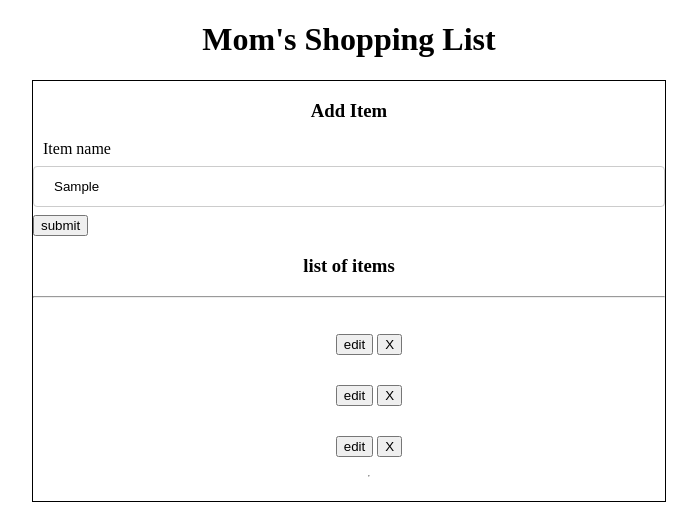
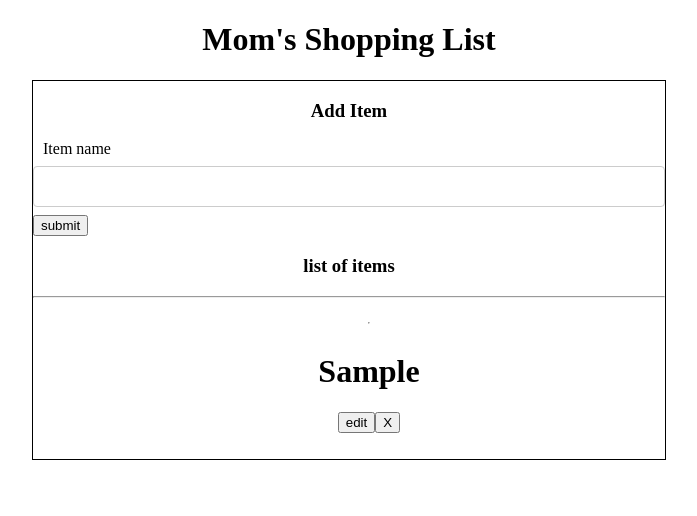
Before and after one commit to dtetreau251/practice, a plain HTML site: page moms-shopping-list/moms-shopping-list-start/index.html in a window 1280 px wide. Both pictures are taken after typing "Sample" into the empty fields and a click on the button "submit". Shown: the whole page, without its empty margins (291-988 px from the left). Drawn offline with Linux system fonts and the light colour scheme.

Commit message:
completed mom's shopping list requirements

```diff
--- a/moms-shopping-list/moms-shopping-list-start/index.html
+++ b/moms-shopping-list/moms-shopping-list-start/index.html
@@ -26,21 +26,6 @@
             </div>
             <hr>
             <ul id="list">
-                <li>
-                    <div></div>
-                    <button>edit</button>
-                    <button>X</button>
-                </li>
-                <li>
-                    <div></div>
-                    <button>edit</button>
-                    <button>X</button>
-                </li>
-                <li>
-                    <div></div>
-                    <button>edit</button>
-                    <button>X</button>
-                </li>
                 <hr>
             </ul>
         </div>
--- a/moms-shopping-list/moms-shopping-list-start/index.js
+++ b/moms-shopping-list/moms-shopping-list-start/index.js
@@ -1,7 +1,55 @@
-const form = document.addItem
 
-form.addEventListener("submit", (event) => {
-    event.preventDefault()
-    var listItem = document.addItem.input.value
+//creates a reference to the form on the html page and saves it as a variable//
+const form = document["addItem"]
 
+//adds a submit event//
+form.addEventListener("submit", function createNew(e){
+    //prevents the page from refreshing//
+    e.preventDefault()
+    /*creates a variable to track the count and sets it equal to 0
+    Used later to increment*/
+    let count = 0
+    //grabs the user input value and saves it as a variable//
+    const userInput = form.title.value
+     //clears out user input after the user hits enter//
+    form.title.value = ""
+    //creates a new list item tag//
+    const createListItem = document.createElement('li')
+    //creates a new div//
+    const div = document.createElement('div')
+    //creates a new h1//
+    const h1 = document.createElement('h1')
+    //creates an edit button//
+    const editButton = document.createElement("button")
+    //creates a delete button//
+    const deleteButton = document.createElement("button")
+
+    //adds item numbers and increments//
+    div.id = "todos" + count
+    count++
+
+    //setting the text content of the newly created elements//
+    h1.textContent = userInput
+    editButton.textContent = "edit"
+    deleteButton.textContent = "X"
+
+    //appends the list to the new div//
+    document.getElementById("list").append(div)
+    /*appends the two buttons and one header to the list*/
+    div.appendChild(h1)
+    div.appendChild(editButton)
+    div.appendChild(deleteButton)
+
+    //deletes item from the list//
+    deleteButton.addEventListener("click", () => deleteItem(div))
+    function deleteItem(div) {
+    div.remove()
+    }
+
+    //edits item from the list//
+    editButton.addEventListener("click", () => editItem(list))
+
+    function editItem(list) {
+    document.getElementById("list").contentEditable = "true";
+    }
 })
```
